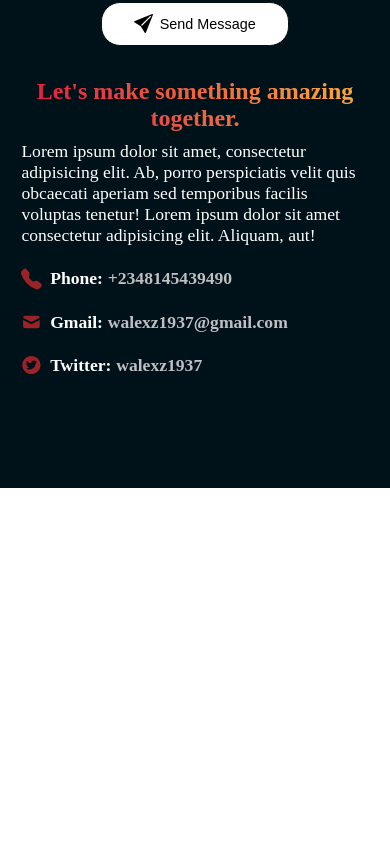
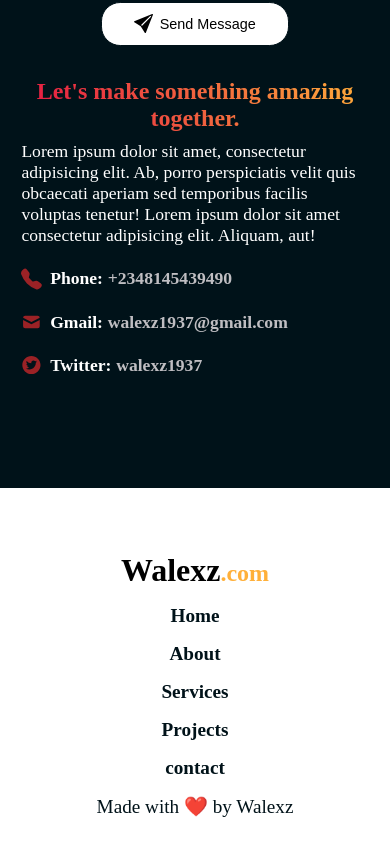
Before and after one commit to Walexz01/My-Portfolio, a React (Vite) app: page / in a window 390 px wide. Shown: the part 7396-8252 px from the top of the page. Before the commit the page ends 7884 px from the top, so only its background shows below. Built offline with nearby package versions, Linux system fonts and the light colour scheme.

Commit message:
create a responsive footer

```diff
--- a/src/App.tsx
+++ b/src/App.tsx
@@ -1,5 +1,6 @@
 import About from "./components/About";
 import Contact from "./components/Contact";
+import Footer from "./components/FOoter";
 import Header from "./components/Header";
 import Projects from "./components/Projects";
 import Services from "./components/Services";
@@ -14,6 +15,7 @@ function App() {
       <Services />
       <Projects />
       <Contact />
+      <Footer />
     </>
   );
 }
--- /dev/null
+++ b/src/components/Footer.tsx
@@ -0,0 +1,23 @@
+import { Links } from "../Data/NavLinks";
+
+const Footer = () => {
+  return (
+    <section className="footer__section">
+      <div className="container footer__container">
+        <div className="footer__logo">
+          Walexz<span className="sub">.com</span>
+        </div>
+        <ul className="bottom__nav">
+          {Links.map(({ id, name }) => (
+            <li className="bottom__nav__link" key={id}>
+              <a href="">{name}</a>
+            </li>
+          ))}
+        </ul>
+        <div className="end">Made with ❤️ by Walexz</div>
+      </div>
+    </section>
+  );
+};
+
+export default Footer;
--- a/src/index.css
+++ b/src/index.css
@@ -356,6 +356,39 @@ padding-top: .5rem;
 .contact_link span a{
   color: #bfbec2;
 }
+
+/* ======================= Footer ================= */
+.footer__container{
+  text-align: center;
+}
+.footer__logo{
+  font-size: 3rem;
+  font-weight: 600 ;
+}
+.footer__logo span{
+  font-size: 2rem;
+}
+.bottom__nav{
+  display: flex;
+  gap: 2rem;
+  justify-content: center;
+  flex-wrap: wrap;
+  padding: 1rem 0;
+}
+.bottom__nav__link a{
+  color: #001219;
+  font-size: 1.4rem;
+
+}
+.bottom__nav__link a:hover{
+  color: var(--color__secondary);
+
+}
+.end{
+  font-size: 1.5rem;
+  color: #001219;
+}
+
 /* ============= media query for 1024px screen =============== */
 @media (max-width : 1024px) {
   /* =========== aboutt section ============ */
@@ -619,6 +652,24 @@ padding-top: 0rem;
 .send__btn{
   align-self: center;
 }
+
+/* ======================= Footer ================= */
+.footer__logo{
+  font-size: 2,5rem;
+}
+.footer__logo span{
+  font-size: 1.5rem;
+}
+.bottom__nav__link a{
+  font-size: 1.2rem;
+
+}
+.end{
+  font-size: 1.2rem;
+  color: #001219;
+}
+
+
 }
 
 
@@ -735,6 +786,25 @@ padding-top: 0rem;
   padding: 0 .7rem;
 }
 
+/* ======================= Footer ================= */
+.footer__logo{
+  font-size: 2rem;
+}
+.footer__logo span{
+  font-size: 1.5rem;
+}
+.bottom__nav{
+  gap: 1rem;
+  flex-direction: column;
+}
+.bottom__nav__link a{
+  font-size: 1.2rem;
+
+}
+.end{
+  font-size: 1.2rem;
+}
+
 
 
 
```
